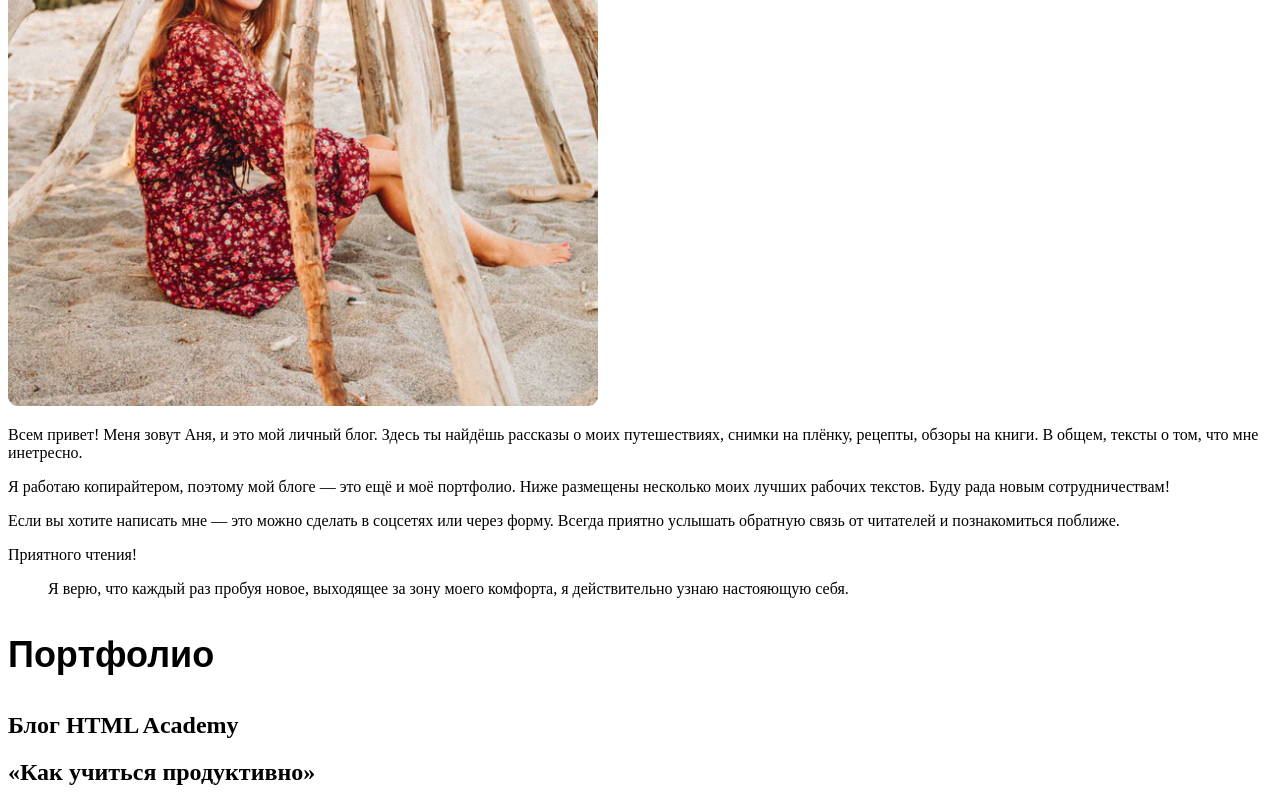
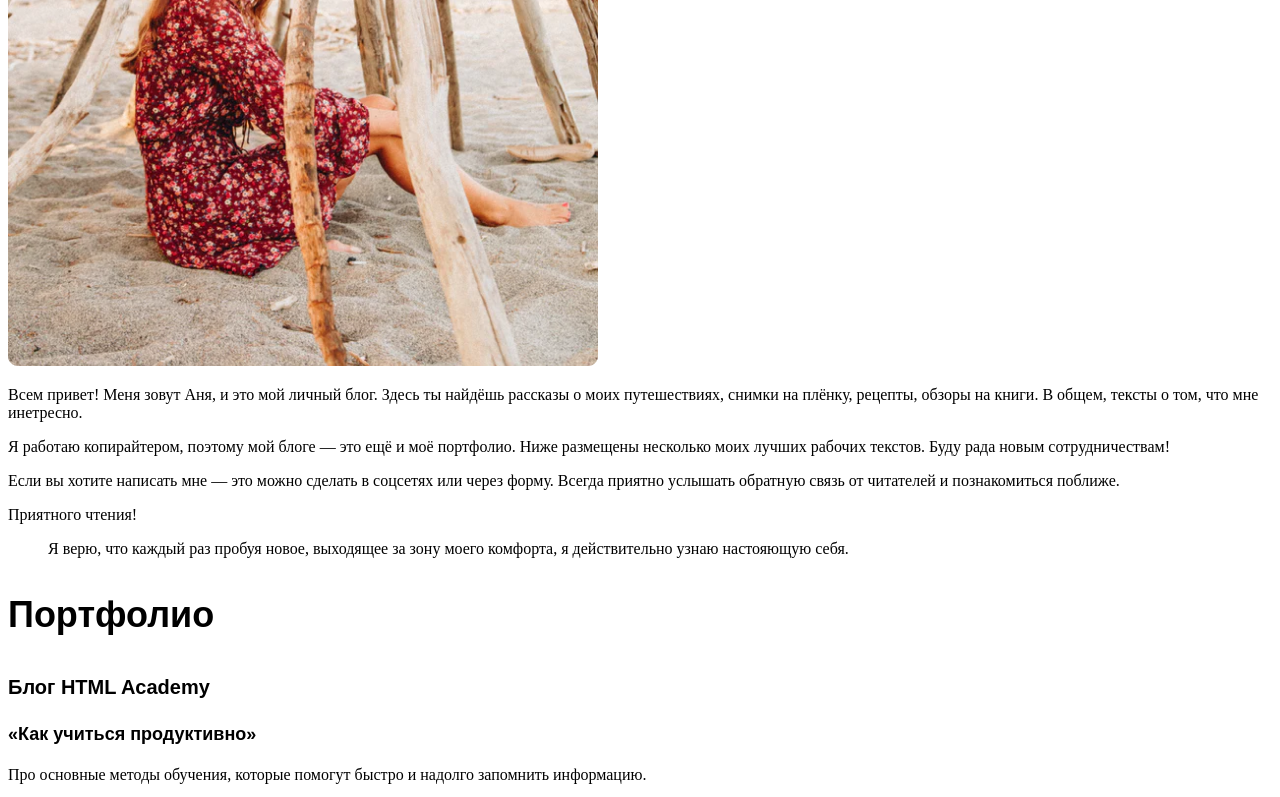
Before and after one commit to zakharovdm/BlogHTMLAcademy, a plain HTML site: page index.html in a window 1280 px wide. Shown: the part 2712-3509 px from the top of the page. Drawn offline with Linux system fonts and the light colour scheme; a web font is replaced by a local one.

Commit message:
Добавил шрифты подзаголовкам 2, 3 уровня и лэйблам в форме

```diff
--- a/index.html
+++ b/index.html
@@ -93,17 +93,17 @@
 					<h1 id="portfolio">Портфолио</h1>
 					<article class=portfolio1>
 						<h2>Блог HTML Academy</h2>
-						<h2>«Как учиться продуктивно»</h2>
+						<h3>«Как учиться продуктивно»</h3>
 						<p>Про основные методы обучения, которые помогут быстро и надолго запомнить информацию.</p>
 					</article>
 					<article class=portfolio2>
 						<h2>Журнал «LNK»</h2>
-						<h2>«Зачем поцели нужны человеку? И какие они бывают»</h2>
+						<h3>«Зачем поцели нужны человеку? И какие они бывают»</h3>
 						<p>Поцелуи — повсеместная ежедневная практика. Но зачем люди целуются? Какие смысли вкладывают в этот ритуал? И где корни этой практики?</p>
 					</article>
 					<article class=portfolio3>
 						<h2>Журнал «Т — Л»</h2>
-						<h2>«Советы по эффективной удалённой работе»</h2>
+						<h3>«Советы по эффективной удалённой работе»</h3>
 						<p>Поделилась лайфхаками, которые помогают мне работать продуктивно из дома.</p>
 					</article>
 					<input type="button" value="ПОКАЗАТЬ ЕЩЕ">
--- a/style.css
+++ b/style.css
@@ -18,12 +18,34 @@
 	top: 4px;
 }
 
-h1 {
+h1,
+h2,
+h3,
+label {
 	font-family: "Spectral SC", sans-serif;
 	font-style: normal;
 	font-weight: bold;
 	font-size: 36px;
 	line-height: 55px;
+}
+
+h2 {
+	font-size: 18px;
+	line-height: 27px;
+}
+
+.post4 h2,
+.post5 h2,
+.portfolio h2{
+	font-size: 20px;
+	line-height: 30px;
+	/*color: #FFFFFF; Добавить после добавления фоного изображения*/
+}
+
+h3,
+label{
+	font-size: 18px;
+	line-height: 28px;
 }
 
 a {
```
